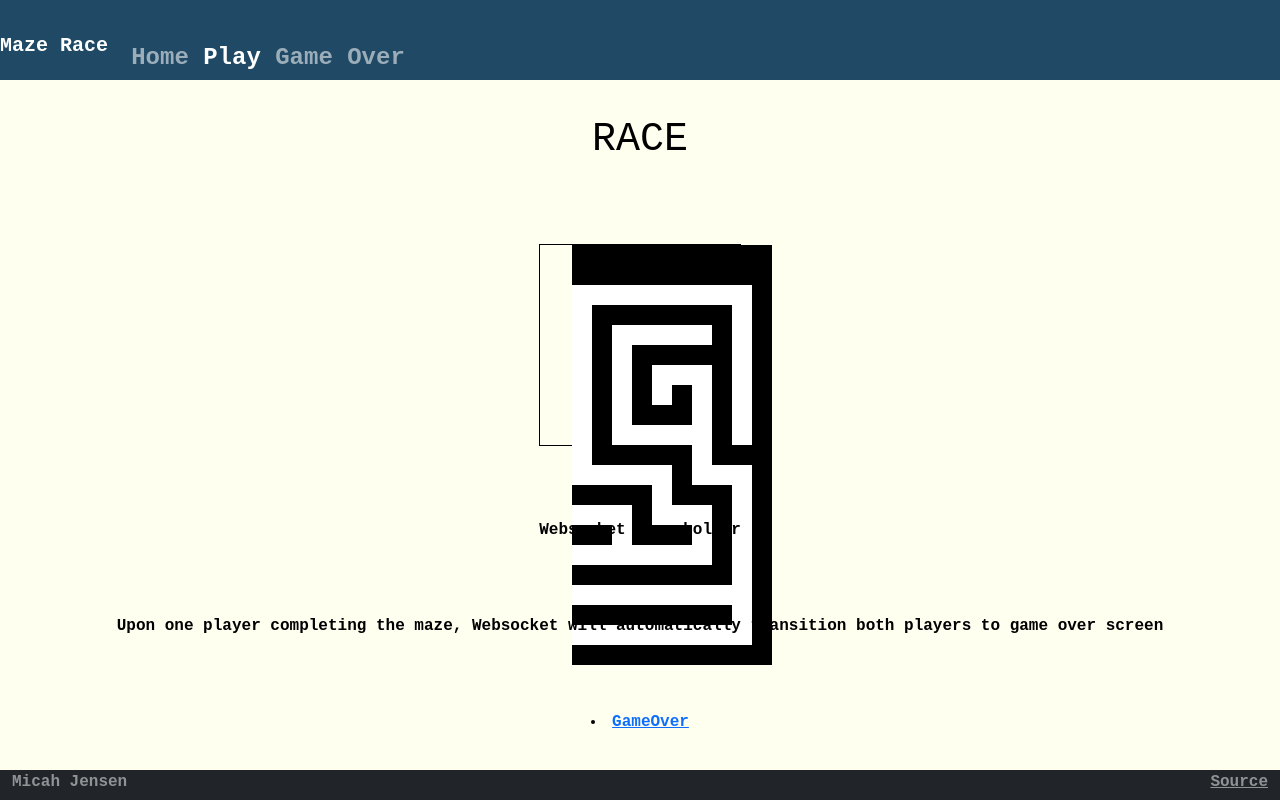
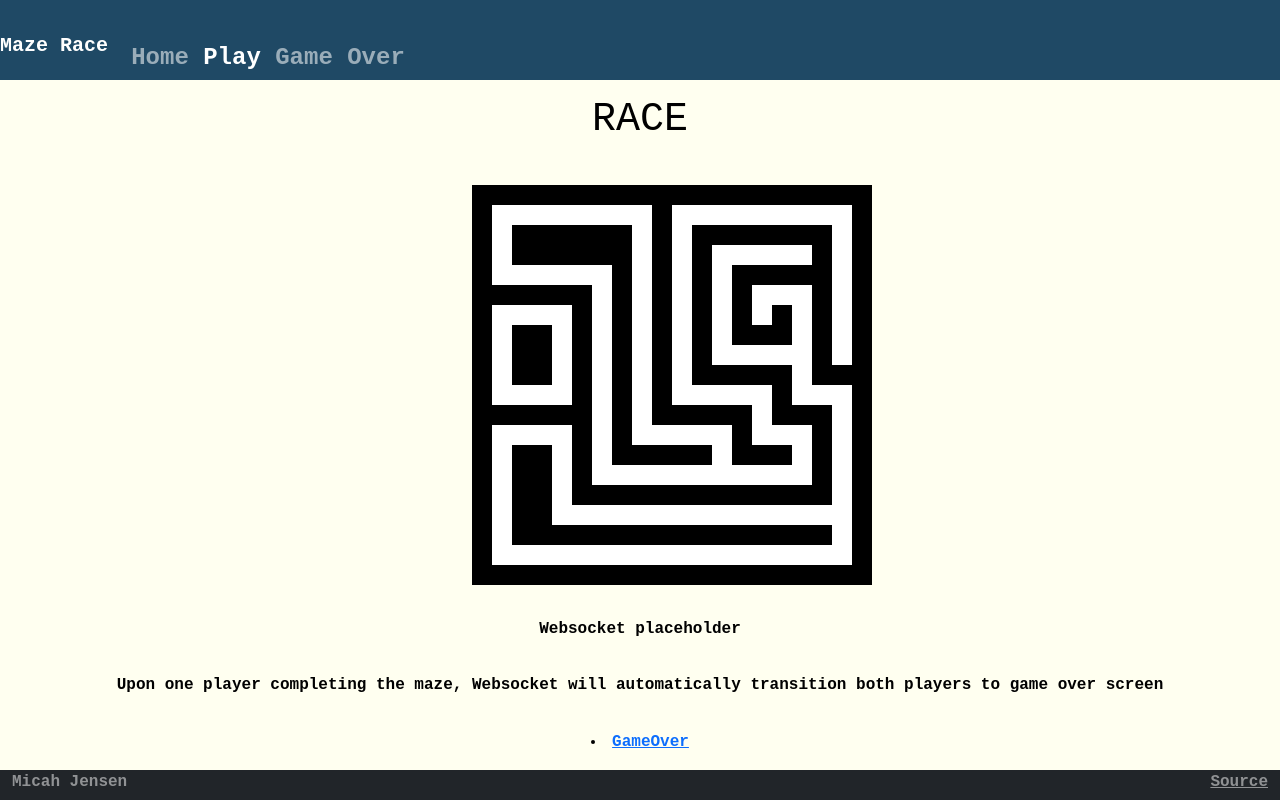
Before and after one commit to mjen3en/startup, a React (Vite) app: page /play in a window 1280 px wide. Built offline with nearby package versions, Linux system fonts and the light colour scheme.

Commit message:
maze css stuff

```diff
--- a/src/play/maze.css
+++ b/src/play/maze.css
@@ -1,8 +1,12 @@
 .maze {
     display: grid;
-    grid-template-rows: repeat(10, 20px); /* Adjust rows as needed */
-    grid-template-columns: repeat(10, 20px); /* Adjust columns as needed */
-    border: 1px solid black;
+    grid-template-rows: repeat(20, 20px); /* Adjust rows as needed */
+    grid-template-columns: repeat(20, 20px); /* Adjust columns as needed */
+    align-items: left;
+
+  }
+  .maze-row {
+    align-items: center;
   }
 
   .maze-cell {
```
